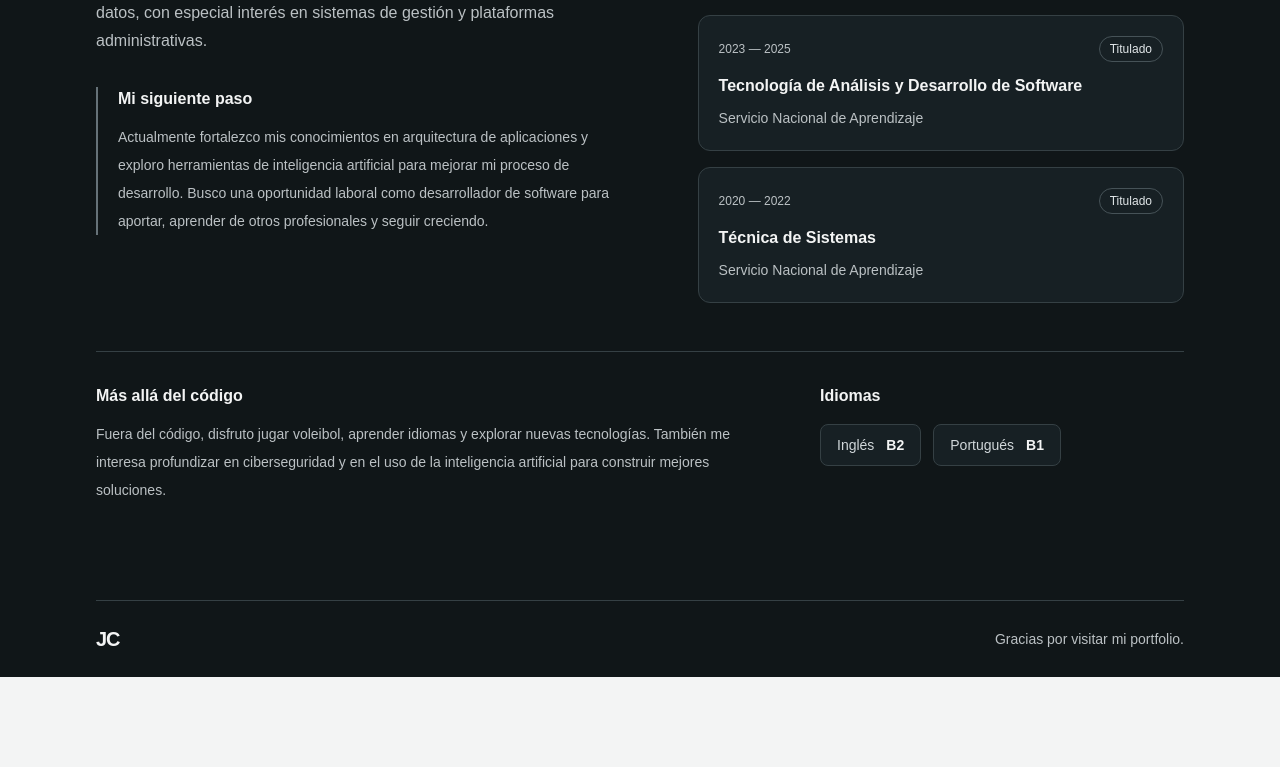
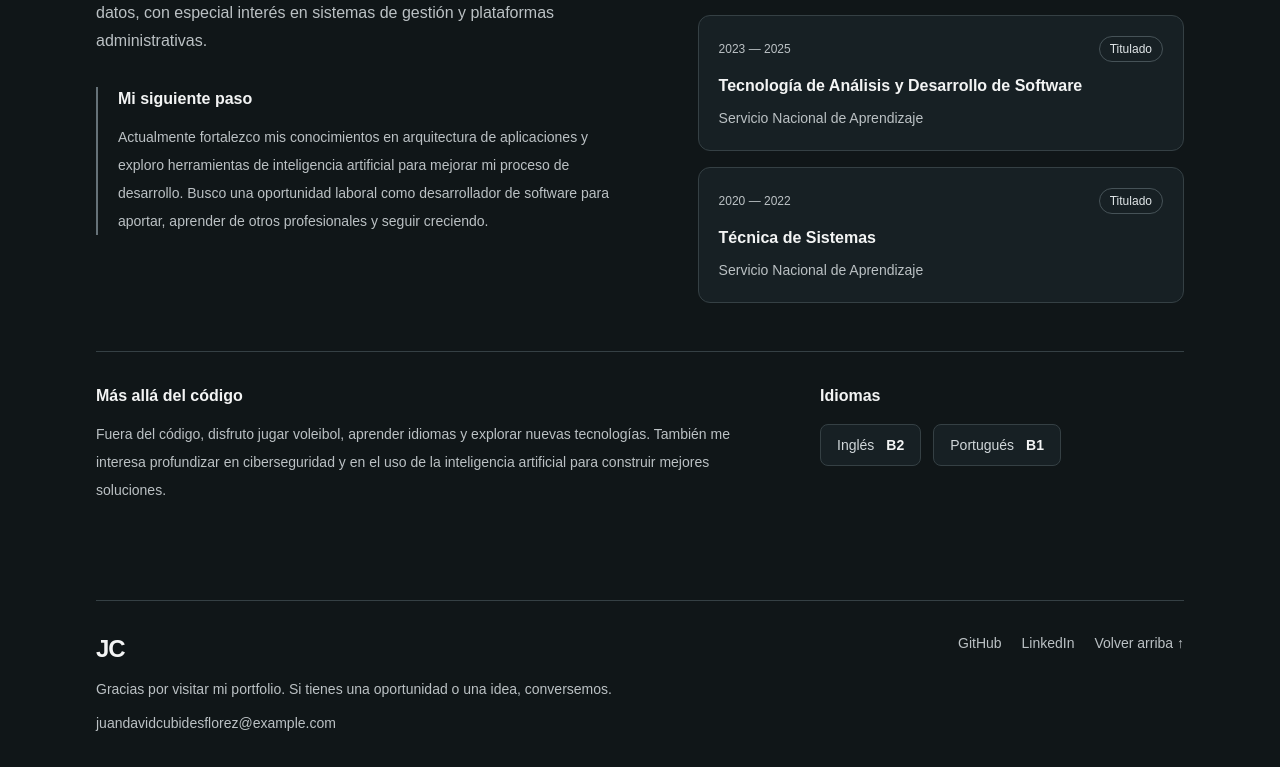
Before and after one commit to jotadecub/juans-portfolio, a React (Vite) app: page / in a window 1280 px wide. Shown: the part 3079-3846 px from the top of the page. Before the commit the page ends 3756 px from the top, so only its background shows below. Built offline with nearby package versions, Linux system fonts and the light colour scheme.

Commit message:
feat: personalizar idioma y metadatos del portfolio

```diff
--- a/index.html
+++ b/index.html
@@ -1,13 +1,34 @@
 <!doctype html>
-<html lang="en">
+<html lang="es">
   <head>
+    <link rel="icon" type="image/svg+xml" href="/favicon.jpg" />
     <meta charset="UTF-8" />
-    <link rel="icon" type="image/svg+xml" href="/favicon.svg" />
-    <meta name="viewport" content="width=device-width, initial-scale=1.0" />
-    <title>juans-portfolio</title>
+
+    <meta
+      name="viewport"
+      content="width=device-width, initial-scale=1.0"
+    />
+
+    <title>Juan Cubides | Desarrollador de Software</title>
+
+    <meta
+      name="description"
+      content="Portfolio de Juan Cubides, desarrollador de software en formación con experiencia práctica en aplicaciones web frontend y backend. Conoce mis proyectos, experiencia y formación."
+    />
+
+    <meta name="author" content="Juan Cubides" />
+
+    <meta name="theme-color" content="#101618" />
   </head>
+
   <body>
+    <noscript>
+      Este portfolio necesita JavaScript para mostrar su contenido.
+      Actívalo en tu navegador para continuar.
+    </noscript>
+
     <div id="root"></div>
+
     <script type="module" src="/src/main.tsx"></script>
   </body>
 </html>
--- a/src/App.tsx
+++ b/src/App.tsx
@@ -1,11 +1,12 @@
 import { MotionConfig } from "motion/react";
+
 import Navbar from "./components/layout/Navbar";
+import Footer from "./components/layout/Footer";
+
 import Hero from "./sections/Hero";
 import Experience from "./sections/Experience";
 import Projects from "./sections/Projects";
 import About from "./sections/About";
-
-const containerClass = "mx-auto w-full max-w-6xl px-6 sm:px-8";
 
 export default function App() {
   return (
@@ -26,23 +27,7 @@ export default function App() {
         <About />
       </main>
 
-      <footer className="bg-[#101618] text-[#f3f4f4]">
-        <div className={containerClass}>
-          <div className="flex flex-col gap-4 border-t border-[#354044] py-6 sm:flex-row sm:items-center sm:justify-between">
-            <a
-              href="#inicio"
-              aria-label="Volver al inicio"
-              className="w-fit text-xl font-extrabold tracking-tighter"
-            >
-              JC
-            </a>
-
-            <p className="text-sm text-[#bbc1c4]">
-              Gracias por visitar mi portfolio.
-            </p>
-          </div>
-        </div>
-      </footer>
+      <Footer />
     </MotionConfig>
   );
 }
--- /dev/null
+++ b/src/components/layout/Footer.tsx
@@ -0,0 +1,79 @@
+import { profile } from "../../data/profile";
+
+const linkClass =
+  "rounded-sm text-sm text-[#bbc1c4] underline-offset-4 transition-colors hover:text-white hover:underline focus-visible:outline-2 focus-visible:outline-offset-4 focus-visible:outline-blue-400";
+
+export default function Footer() {
+
+  return (
+    <footer className="bg-[#101618] text-[#f3f4f4]">
+      <div className="mx-auto w-full max-w-6xl px-6 sm:px-8">
+        <div className="flex flex-col gap-8 border-t border-[#354044] py-8 sm:flex-row sm:items-start sm:justify-between">
+          <div>
+            <a
+              href="#inicio"
+              aria-label="Volver al inicio"
+              className="inline-block rounded-sm text-2xl font-extrabold tracking-tighter focus-visible:outline-2 focus-visible:outline-offset-4 focus-visible:outline-blue-400"
+            >
+              {profile.initials}
+            </a>
+
+            <p className="mt-3 max-w-xl text-sm leading-6 text-[#bbc1c4]">
+              Gracias por visitar mi portfolio.
+              Si tienes una oportunidad o una idea, conversemos.
+            </p>
+
+            {profile.email && (
+              <a
+                href={`mailto:${profile.email}`}
+                className={`${linkClass} mt-3 inline-block max-w-full break-all`}
+              >
+                {profile.email}
+              </a>
+            )}
+          </div>
+
+          <div className="flex flex-col gap-4 sm:items-end">
+            <nav
+              aria-label="Enlaces del pie de página"
+              className="flex flex-wrap gap-x-5 gap-y-3"
+            >
+              {profile.githubUrl && (
+                <a
+                  href={profile.githubUrl}
+                  target="_blank"
+                  rel="noopener noreferrer"
+                  className={linkClass}
+                >
+                  GitHub
+                  <span className="sr-only">
+                    {" "}(se abre en otra pestaña)
+                  </span>
+                </a>
+              )}
+
+              {profile.linkedinUrl && (
+                <a
+                  href={profile.linkedinUrl}
+                  target="_blank"
+                  rel="noopener noreferrer"
+                  className={linkClass}
+                >
+                  LinkedIn
+                  <span className="sr-only">
+                    {" "}(se abre en otra pestaña)
+                  </span>
+                </a>
+              )}
+
+              <a href="#inicio" className={linkClass}>
+                Volver arriba
+                <span aria-hidden="true"> ↑</span>
+              </a>
+            </nav>
+          </div>
+        </div>
+      </div>
+    </footer>
+  );
+}
```
Also changed, not shown: public/favicon.jpg (added), public/images/hero.webp.
